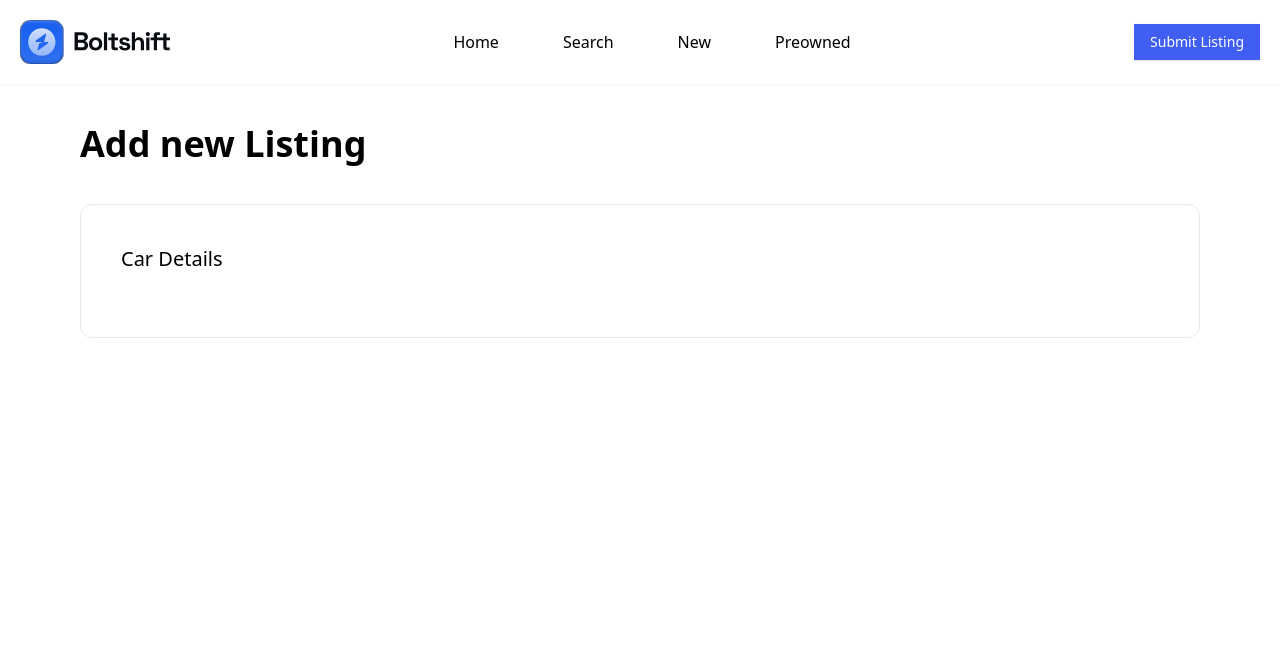
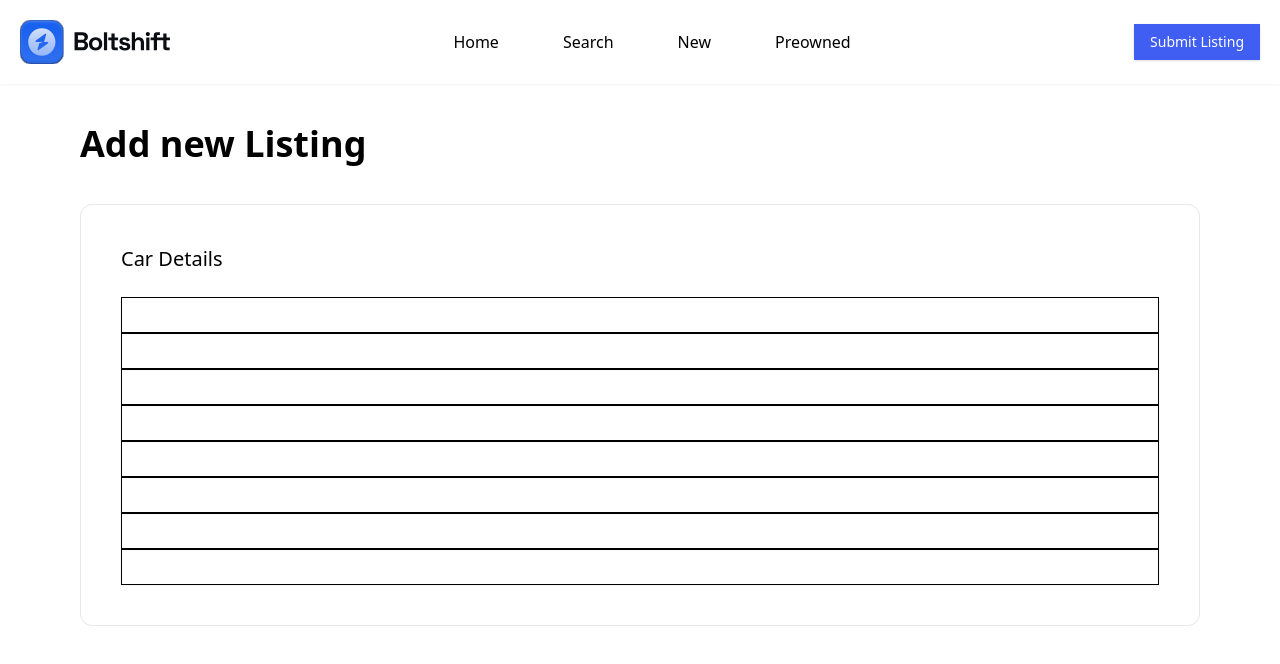
Before and after one commit to tmgnisc/Car-Marketplace-WebAp, a React (Vite) app: page /add-listing in a window 1280 px wide. Shown: the top 664 px of the page. Built offline with nearby package versions, Linux system fonts and the light colour scheme; no server answers.

Commit message:
creating add listing form

```diff
--- /dev/null
+++ b/src/add-listing/components/InputField.jsx
@@ -0,0 +1,12 @@
+import { Input } from '@/components/ui/input'
+import React from 'react'
+
+function InputField({item}) {
+  return (
+    <div>
+      <Input name={item?.name}/>
+    </div>
+  )
+}
+
+export default InputField
--- a/src/add-listing/index.jsx
+++ b/src/add-listing/index.jsx
@@ -1,5 +1,7 @@
 import Header from "@/components/Header";
 import React from "react";
+import carDetails from "./../Shared/carDetails.json";
+import InputField from "./components/InputField";
 
 function AddListing() {
   return (
@@ -11,6 +13,15 @@ function AddListing() {
           {/* car details */}
           <div>
             <h2 className="font-medium text-xl mb-6">Car Details</h2>
+            <div>
+              {carDetails.carDetails.map((item, index) => (
+                <div key={index}>
+                  {item.fieldType == "text" || item.fieldType == "number" ? (
+                    <InputField />
+                  ) : null}
+                </div>
+              ))}
+            </div>
           </div>
         </form>
       </div>
```
Also changed, not shown: src/Shared/carDetails.json (line endings or trailing spaces).
